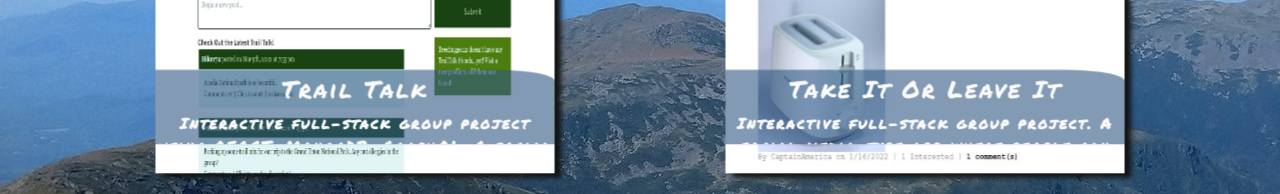
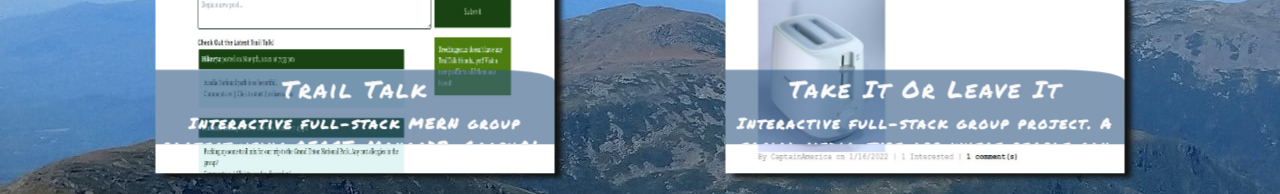
Before and after one commit to LeahFusari/leah-fusari-portfolio, a React (Create React App) app: page / in a window 1280 px wide. Both pictures are taken after a click on the item "Portfolio". Shown: the part 287-481 px from the top of the page. Built offline with nearby package versions, Linux system fonts and the light colour scheme.

Commit message:
fixed text in final project description

```diff
--- a/src/components/PhotoList/index.js
+++ b/src/components/PhotoList/index.js
@@ -31,7 +31,7 @@ const PhotoList = ({ category }) => {
     {
       name: 'Trail Talk',
       category: 'portfolio',
-      description: 'Interactive full-stack group project using REACT, MongoDB, GraphQL.  A social media-type app where people can trade items.  I worked on the back end using Express.js and MySQL.',
+      description: 'Interactive full-stack MERN group project using REACT, MongoDB, GraphQL.  A social media-type app where people can talk about the national parks they have visited.  I worked on the back end using Express.js and MySQL.',
       filename: 'TrailTalk.jpg',
       url: 'https://pacific-shelf-58337.herokuapp.com/'
     },
```
